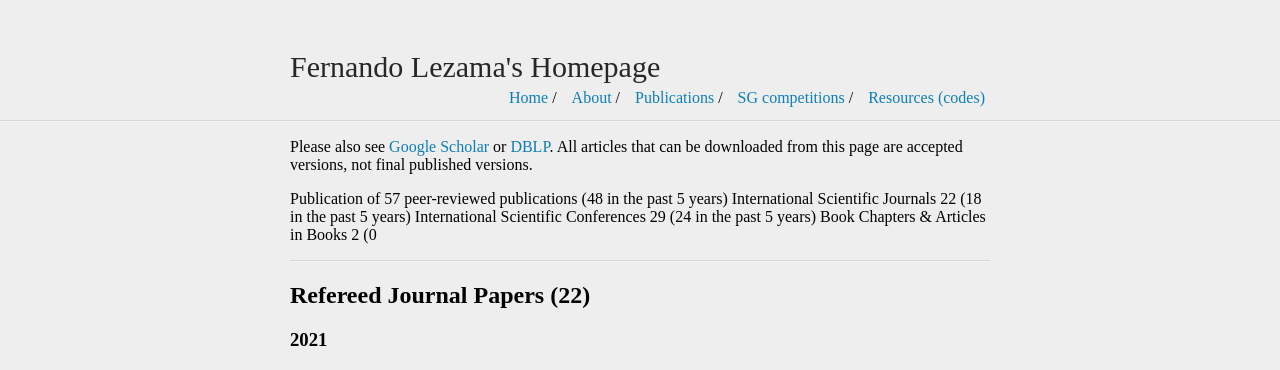
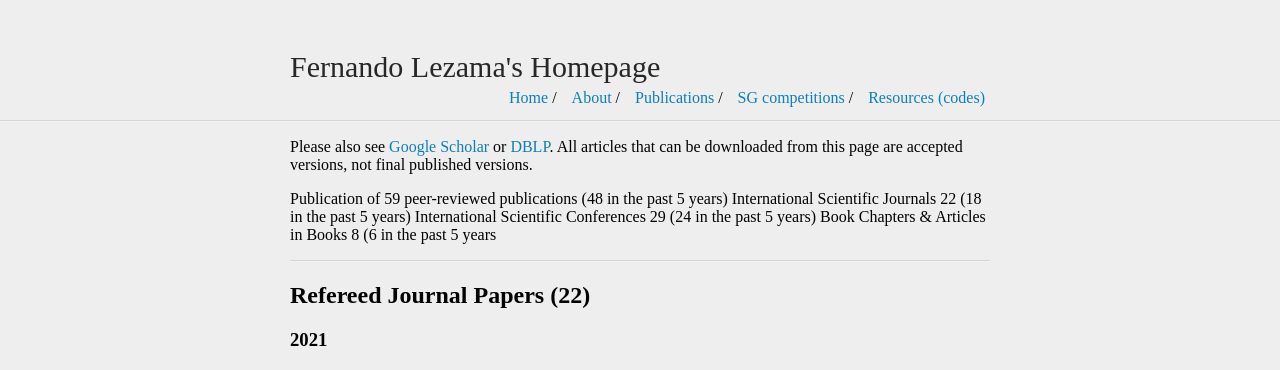
Before and after one commit to fernandolezama/fernandolezama.github.io, a Jekyll site: the page built from publication.md, in a window 1280 px wide and 900 px high. Shown: the top 370 px of the window. Built offline with Jekyll 4.4.1, drawn with Linux system fonts in a browser that asks for light colours.

Commit message:
Update publication.md

```diff
--- a/publication.md
+++ b/publication.md
@@ -5,10 +5,10 @@ title: Fernando Lezama's Homepage
 
 Please also see [Google Scholar](https://scholar.google.com/citations?user=LIpiLCoAAAAJ&hl=es) or [DBLP](https://dblp.uni-trier.de/pers/hd/l/Lezama:Fernando). All articles that can be downloaded from this page are accepted versions, not final published versions.
 
-Publication of 57 peer-reviewed publications (48 in the past 5 years)
+Publication of 59 peer-reviewed publications (48 in the past 5 years)
 International Scientific Journals	22	(18 in the past 5 years)
 International Scientific Conferences	29	(24 in the past 5 years)
-Book Chapters & Articles in Books	2	(0
+Book Chapters & Articles in Books	8	(6 in the past 5 years
 
 ---
 
```
Also changed, not shown: other parts of publication.md (+0 -3 lines).
